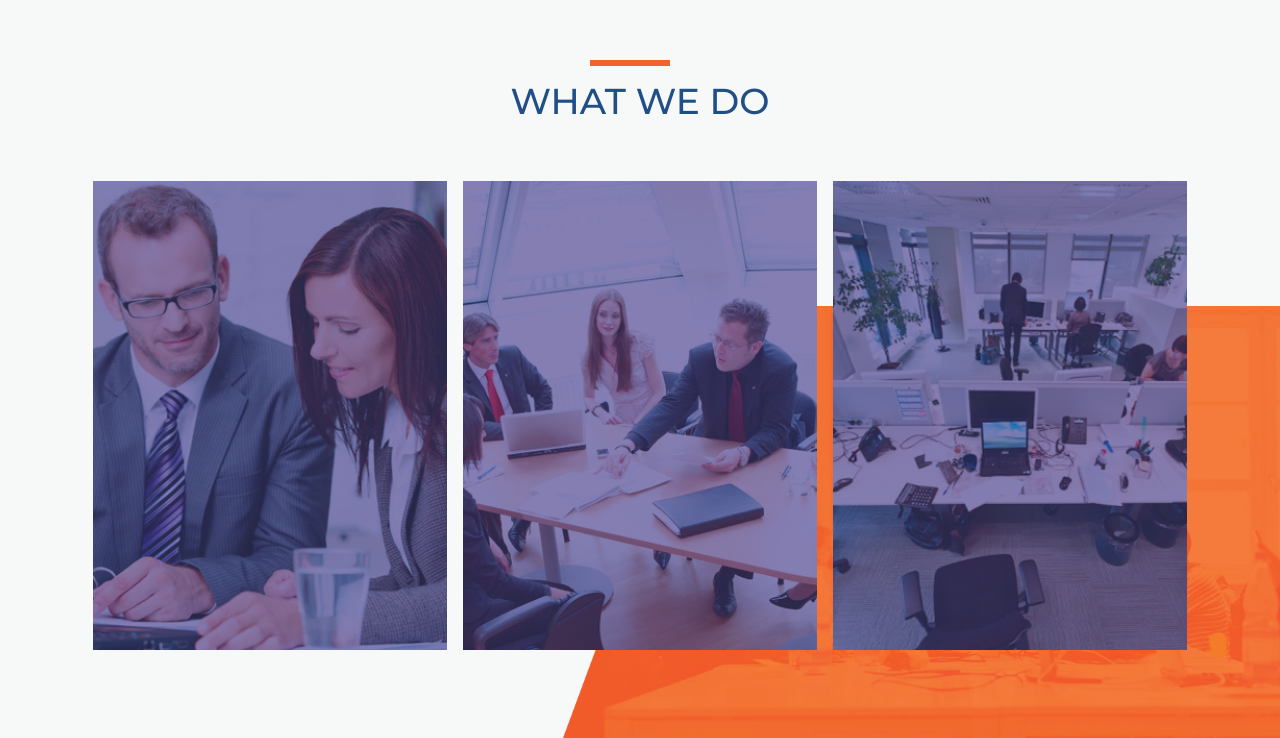
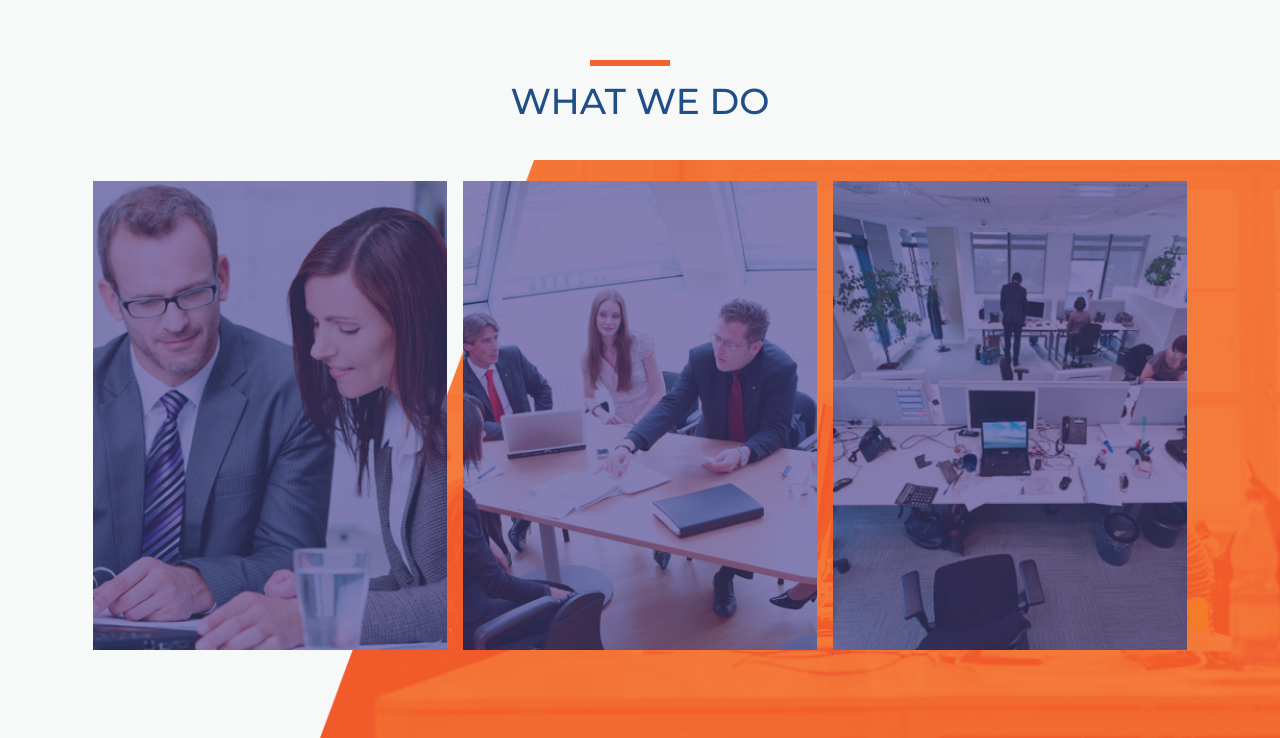
Before and after one commit to mehedi076/lawyer-project, a plain HTML site: page index.html in a window 1280 px wide. Shown: the part 1231-1969 px from the top of the page. Drawn offline with nearby package versions, Linux system fonts and the light colour scheme.

Commit message:
Update style.css

```diff
--- a/css/style.css
+++ b/css/style.css
@@ -116,7 +116,7 @@ h2:hover::before{
     background-image: url(../images/feature-bg.png);
     background-repeat: no-repeat;
     background-position: bottom right;
-    background-size: 56%;
+    background-size:75%;
 
 }
 .feature-section .row .col-xl{
```
